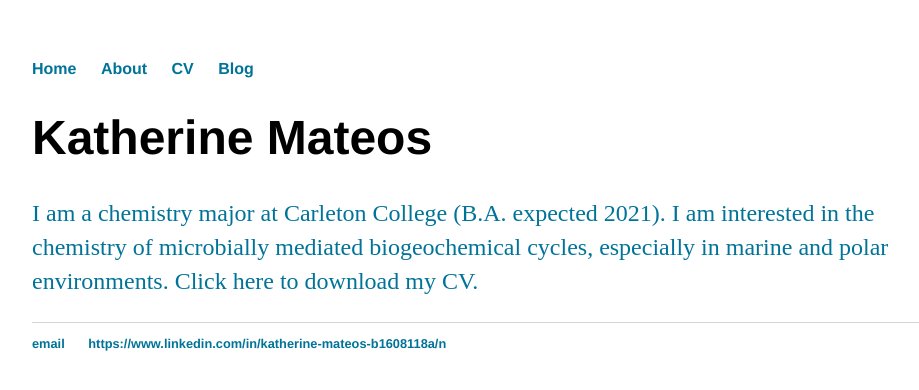
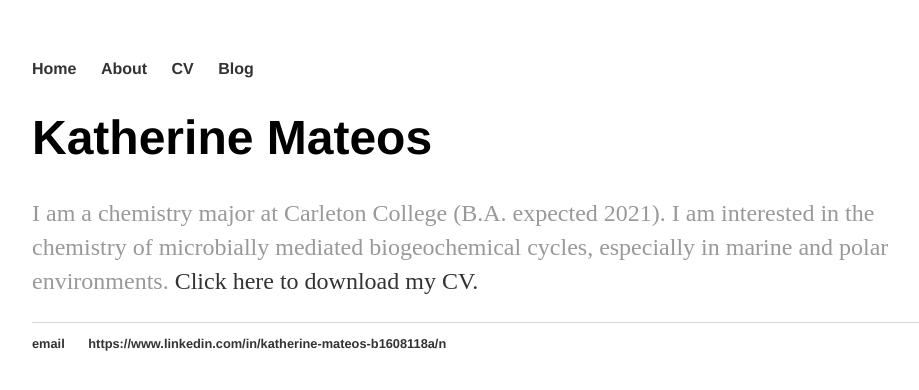
Before and after one commit to kcmateos/kcmateos.github.io, a Jekyll site: the page index.html, which Jekyll copies as it is, in a window 1280 px wide. Shown: the top 390 px of the page, without its empty margins (160-1079 px from the left). Built offline with Jekyll 4.4.1, drawn with Linux system fonts in a browser that asks for light colours.

Commit message:
Update main.css

```diff
--- a/css/main.css
+++ b/css/main.css
@@ -8,13 +8,16 @@ nav ul, footer ul {
     list-style: none;
     font-weight: bold;
 }
+h1  {
+    color rgb(0, 115, 153)
+}
 nav ul li, footer ul li {
     display: inline;
     margin-right: 20px;
 }
 a {
     text-decoration: none;
-    color: rgb(0, 115, 153);
+    color:#333;
 }
 a:hover {
     text-decoration: underline;
@@ -26,7 +29,7 @@ h1 {
 p {
     font-size: 1.5em;
     line-height: 1.4em;
-    color: rgb(0, 115, 153);
+    color: #999;
 }
 footer {
     border-top: 1px solid #d5d5d5;
```
